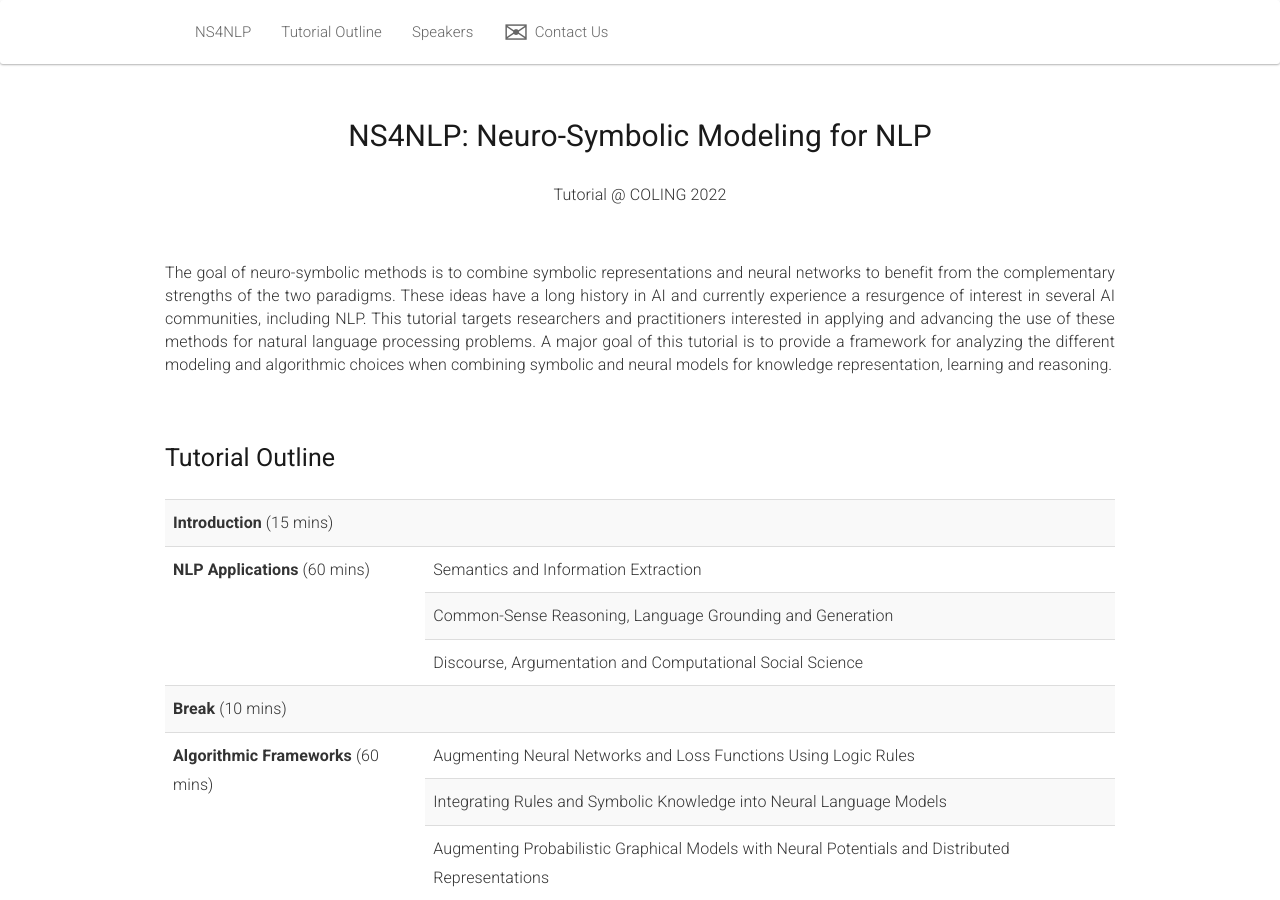
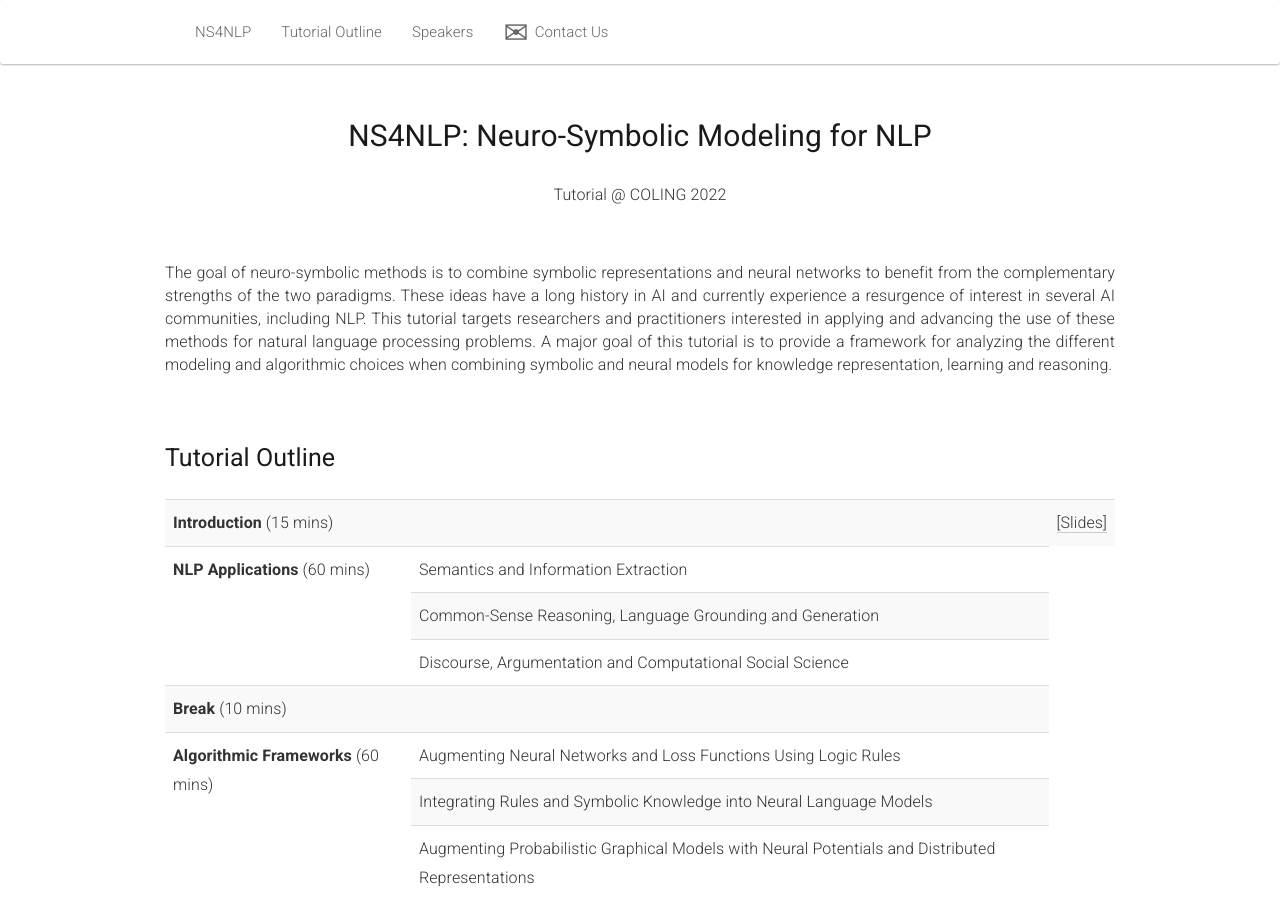
Before and after one commit to ns4nlp-coling/ns4nlp-coling.github.io, a Jekyll site: the page built from _pages/home_2022.md, in a window 1280 px wide and 900 px high. Built offline with Jekyll 4.4.1, drawn with Linux system fonts in a browser that asks for light colours; nearby versions of some CDN libraries.

Commit message:
Adding links to slides

```diff
--- a/_pages/home_2022.md
+++ b/_pages/home_2022.md
@@ -31,6 +31,7 @@ Tutorial @ COLING 2022
       <tr>
       <td><b>Introduction</b> (15 mins)</td>
       <td></td>
+      <td><a href="/2022/files/slides/Roth-NeuroSymbolicTutorial-COLING-2022_copy.pdf">[Slides]</a></td>
       </tr>
       <tr>
       <td rowspan="3"><b>NLP Applications</b> (60 mins)</td>
```
